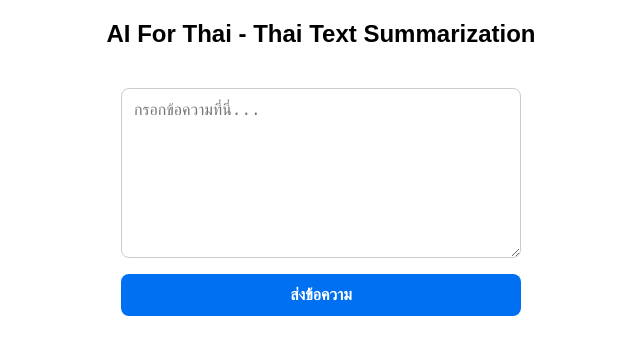
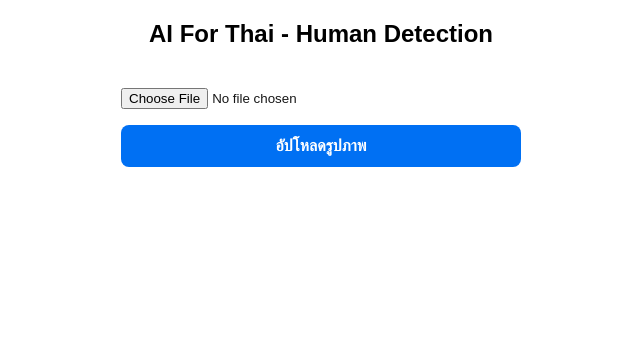
Before and after one commit to meen2161/NextJS-AiForThai, a Next.js app: page / in a window 1280 px wide. Shown: the top 354 px of the page, without its empty margins (319-959 px from the left). Built offline with nearby package versions, Linux system fonts and the light colour scheme.

Commit message:
Demo | Human Detect

```diff
--- a/src/app/api/summarize/route.ts
+++ b/src/app/api/summarize/route.ts
@@ -3,26 +3,43 @@ import axios from 'axios';
 
 export async function POST(request: NextRequest) {
   try {
-    const body = await request.json();
+    // รับ form data ที่มีไฟล์ภาพ
+    const formData = await request.formData();
+    const file = formData.get('src_img') as File;
+    const json_export = formData.get('json_export') || 'true';
+    // กำหนด img_export เป็น true เสมอ เพื่อให้ได้ human_img
+    const img_export = 'true';
+
+    if (!file) {
+      return NextResponse.json({ error: 'กรุณาอัปโหลดไฟล์ภาพ' }, { status: 400 });
+    }
+
+    // เตรียม form data สำหรับส่งไป API
+    const apiForm = new FormData();
+    apiForm.append('src_img', file);
+    apiForm.append('json_export', json_export);
+    apiForm.append('img_export', img_export);
 
     const response = await axios.post(
-      'https://api.aiforthai.in.th/textsummarize',
-      [
-        {
-          id: 100,
-          src: body.text,
-          comp_rate: 30
-        }
-      ],
+      'https://api.aiforthai.in.th/person/human_detect/',
+      apiForm,
       {
         headers: {
-          'Content-Type': 'application/json',
-          'Apikey': process.env.NEXT_PUBLIC_API_KEY
-        }
+          'Content-Type': 'multipart/form-data',
+          'Apikey': process.env.NEXT_PUBLIC_API_KEY as string,
+        },
       }
     );
 
-    return NextResponse.json(response.data);
+    // ตรวจสอบว่ามี human_img ใน response หรือไม่
+    if (!response.data.human_img) {
+      return NextResponse.json(
+        { status: 500 }
+      );
+    }
+
+    // ส่งกลับ human_img เป็น JSON
+    return NextResponse.json({ human_img: response.data.human_img });
   } catch (error: any) {
     console.error('API Error:', error.response?.data || error.message);
     return NextResponse.json(
--- a/src/app/page.tsx
+++ b/src/app/page.tsx
@@ -1,29 +1,46 @@
 "use client"
 
-import Image from "next/image";
 import { useState } from "react";
-import styles from "./page.module.css";
 import axios from "axios";
 
 export default function Home() {
-  const [text, setText] = useState("");
+  const [file, setFile] = useState<File | null>(null);
+  const [fileUrl, setFileUrl] = useState<string | null>(null);
   const [loading, setLoading] = useState(false);
-  const [response, setResponse] = useState<string | null>(null);
+  const [response, setResponse] = useState<any>(null);
+
+  const handleFileChange = (e: React.ChangeEvent<HTMLInputElement>) => {
+    const selectedFile = e.target.files?.[0] || null;
+    setFile(selectedFile);
+    setResponse(null);
+    if (selectedFile) {
+      setFileUrl(URL.createObjectURL(selectedFile));
+    } else {
+      setFileUrl(null);
+    }
+  };
 
   const handleSubmit = async (e: React.FormEvent) => {
     e.preventDefault();
     setLoading(true);
     setResponse(null);
     try {
-      console.log("Sending text to API:", text);
-      const res = await axios.post('/api/summarize/', {
-        text: text
+      if (!file) {
+        setResponse({ error: "กรุณาเลือกไฟล์ภาพ" });
+        setLoading(false);
+        return;
+      }
+      const formData = new FormData();
+      formData.append("src_img", file);
+      formData.append("json_export", "true");
+      formData.append("img_export", "true");
+
+      const res = await axios.post("/api/summarize/", formData, {
+        headers: { "Content-Type": "multipart/form-data" },
       });
-      console.log(res.data);
-      setResponse(JSON.stringify(res.data, null, 2));
+      setResponse(res.data);
     } catch (err: any) {
-      console.error('Error:', err);
-      setResponse(err.response?.data?.error || "เกิดข้อผิดพลาดในการเชื่อมต่อ API");
+      setResponse({ error: err.response?.data?.error || "เกิดข้อผิดพลาดในการเชื่อมต่อ API" });
     }
     setLoading(false);
   };
@@ -48,7 +65,7 @@ export default function Home() {
           textAlign: "center",
         }}
       >
-        AI For Thai - Thai Text Summarization
+        AI For Thai - Human Detection
       </h1>
       <form
         onSubmit={handleSubmit}
@@ -60,23 +77,24 @@ export default function Home() {
           maxWidth: "90vw",
         }}
       >
-        <textarea
-          value={text}
-          onChange={(e) => setText(e.target.value)}
-          rows={8}
-          placeholder="กรอกข้อความที่นี่..."
-          style={{
-            width: "100%",
-            padding: 12,
-            fontSize: 16,
-            borderRadius: 8,
-            border: "1px solid #ccc",
-            resize: "vertical",
-          }}
+        <input
+          type="file"
+          accept="image/jpeg,image/jpg"
+          onChange={handleFileChange}
         />
+        {fileUrl && (
+          <div style={{ margin: "8px 0", textAlign: "center" }}>
+            <div style={{ fontSize: 14, marginBottom: 4 }}>ภาพที่อัปโหลด</div>
+            <img
+              src={fileUrl}
+              alt="uploaded"
+              style={{ maxWidth: "100%", maxHeight: 300, borderRadius: 8, border: "1px solid #eee" }}
+            />
+          </div>
+        )}
         <button
           type="submit"
-          disabled={loading || !text.trim()}
+          disabled={loading || !file}
           style={{
             padding: "12px 0",
             fontSize: 16,
@@ -104,7 +122,7 @@ export default function Home() {
               }}
             />
           )}
-          {loading ? "กำลังประมวลผล..." : "ส่งข้อความ"}
+          {loading ? "กำลังประมวลผล..." : "อัปโหลดรูปภาพ"}
         </button>
 
         <style jsx>{`
@@ -115,18 +133,20 @@ export default function Home() {
         `}</style>
 
         {response && (
-          <div
-            style={{
-              marginTop: 8,
-              background: "#f5f5f5",
-              padding: 12,
-              borderRadius: 8,
-              fontSize: 14,
-              color: "#333",
-              wordBreak: "break-all",
-            }}
-          >
-            {response}
+          <div style={{ marginTop: 16, width: "100%" }}>
+            {response.error && (
+              <div style={{ color: "red", marginBottom: 8 }}>{response.error}</div>
+            )}
+            {response?.human_img && (
+              <div style={{ textAlign: "center", marginTop: 24 }}>
+                <div style={{ fontSize: 16, marginBottom: 8, fontWeight: "bold" }}>ผลลัพธ์ที่ตรวจจับบุคคล</div>
+                <img
+                  src={response.human_img}
+                  alt="human detected"
+                  style={{ maxWidth: "100%", maxHeight: 400, borderRadius: 8, border: "1px solid #eee" }}
+                />
+              </div>
+            )}
           </div>
         )}
       </form>
```
Also changed, not shown: 2 other files (tests, documents, lock files or other folders).
